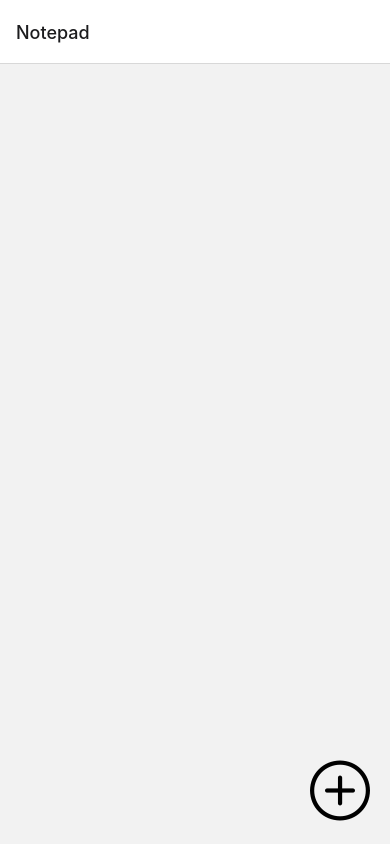
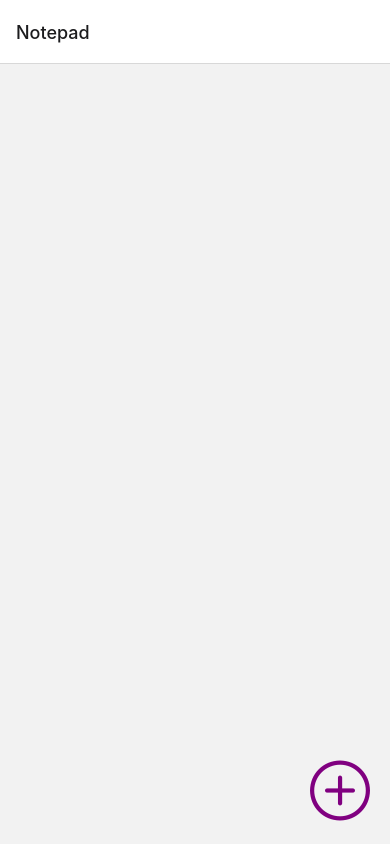
Before and after one commit to DariuDev/NotepadReactNative, a React Native app: screen / in a window 390 px wide. Built offline with nearby package versions, Linux system fonts and the light colour scheme.

Commit message:
add edit screen in detail screen

```diff
--- a/src/components/CircleScreen.js
+++ /dev/null
@@ -1,12 +0,0 @@
-import React from 'react';
-import Icon from 'react-native-vector-icons/AntDesign';
-
-export const Circle = () => {
-  return (
-    <Icon
-      name="pluscircleo"
-      color='black'
-      size={60}
-    />
-  );
-};
--- a/src/features/screens/DetailScreen.js
+++ b/src/features/screens/DetailScreen.js
@@ -1,13 +1,37 @@
 import React, {useContext} from 'react';
-import {Text, View} from 'react-native';
+import {Text, View, TouchableOpacity, StyleSheet} from 'react-native';
 import {Context} from '../../services/context/blogContext/BlogContext';
+import IconEdit from 'react-native-vector-icons/AntDesign';
 
-export const DetailScreen = ({route}) => {
+export const DetailScreen = ({navigation, route}) => {
   const {state} = useContext(Context);
-  console.log(route.params.id)
+  console.log(route.params.id);
 
-  const blogPost = state.find(
-    blogPost => blogPost.id === route.params.id
+  const blogPost = state.find(blogPost => blogPost.id === route.params.id);
+  return (
+    <View style={{flex: 1,}}>
+      <Text>
+        {blogPost.title}-{blogPost.content}
+      </Text>
+      <TouchableOpacity
+        style={styles.circle}
+        onPress={() => navigation.navigate('EditNote')}>
+        <IconEdit name="edit" color="purple" size={50} />
+      </TouchableOpacity>
+    </View>
   );
-  return <View><Text>{blogPost.title}-{blogPost.content}</Text></View>;
 };
+const styles = StyleSheet.create({
+  circle: {
+    alignItems: 'center',
+    justifyContent: 'center',
+    position: 'absolute',
+    right: 20,
+    bottom: 20,
+    // height: 65,
+    // width: 65,
+    // borderRadius: 100 / 2,
+    // borderWidth: 4,
+    // borderColor: 'purple',
+  },
+});
--- /dev/null
+++ b/src/features/screens/EditScreen.js
@@ -0,0 +1,10 @@
+import React from 'react';
+import {View, Text} from 'react-native';
+
+export const EditScreen = () => {
+    return (
+        <View>
+            <Text>Edit Screen</Text>
+        </View>
+    );
+}
--- a/src/features/screens/IndexScreen.js
+++ b/src/features/screens/IndexScreen.js
@@ -8,8 +8,8 @@ import {
   TouchableOpacity,
 } from 'react-native';
 import {Context} from '../../services/context/blogContext/BlogContext';
-import {Circle} from '../../components/CircleScreen';
 import Icon from 'react-native-vector-icons/Ionicons';
+import IconAdd from 'react-native-vector-icons/AntDesign';
 
 export const IndexScreen = ({navigation}) => {
   const {state, addBlogPost, deleteBlogPost} = useContext(Context);
@@ -37,7 +37,7 @@ export const IndexScreen = ({navigation}) => {
       <TouchableOpacity
         style={styles.circle}
         onPress={() => navigation.navigate('CreateNote')}>
-        <Circle />
+        <IconAdd name="pluscircleo" color="purple" size={60} />
       </TouchableOpacity>
     </View>
   );
--- a/src/infrastructre/navigation/AppNavigator.js
+++ b/src/infrastructre/navigation/AppNavigator.js
@@ -4,6 +4,7 @@ import {createNativeStackNavigator} from '@react-navigation/native-stack';
 import {IndexScreen} from '../../features/screens/IndexScreen';
 import {DetailScreen} from '../../features/screens/DetailScreen';
 import {CreateNoteScreen} from '../../features/screens/CreateNoteScreen';
+import { EditScreen } from '../../features/screens/EditScreen';
 
 const stack = createNativeStackNavigator();
 
@@ -13,6 +14,7 @@ export const AppNavigator = () => {
       <stack.Screen name="Notepad" component={IndexScreen} />
       <stack.Screen name="Detail" component={DetailScreen} />
       <stack.Screen name="CreateNote" component={CreateNoteScreen} />
+      <stack.Screen name="EditNote" component={EditScreen} />
     </stack.Navigator>
   );
 }
```
